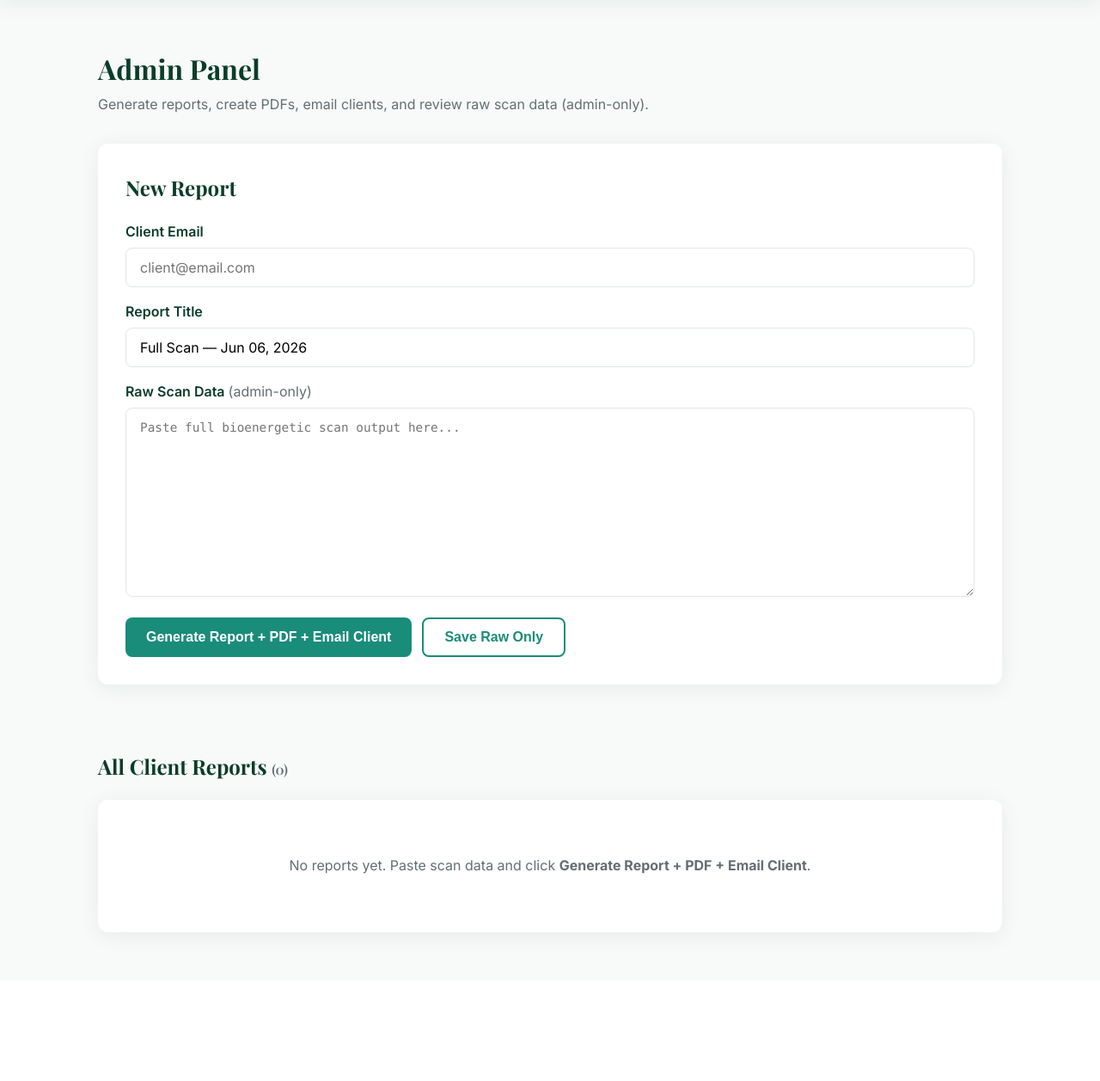
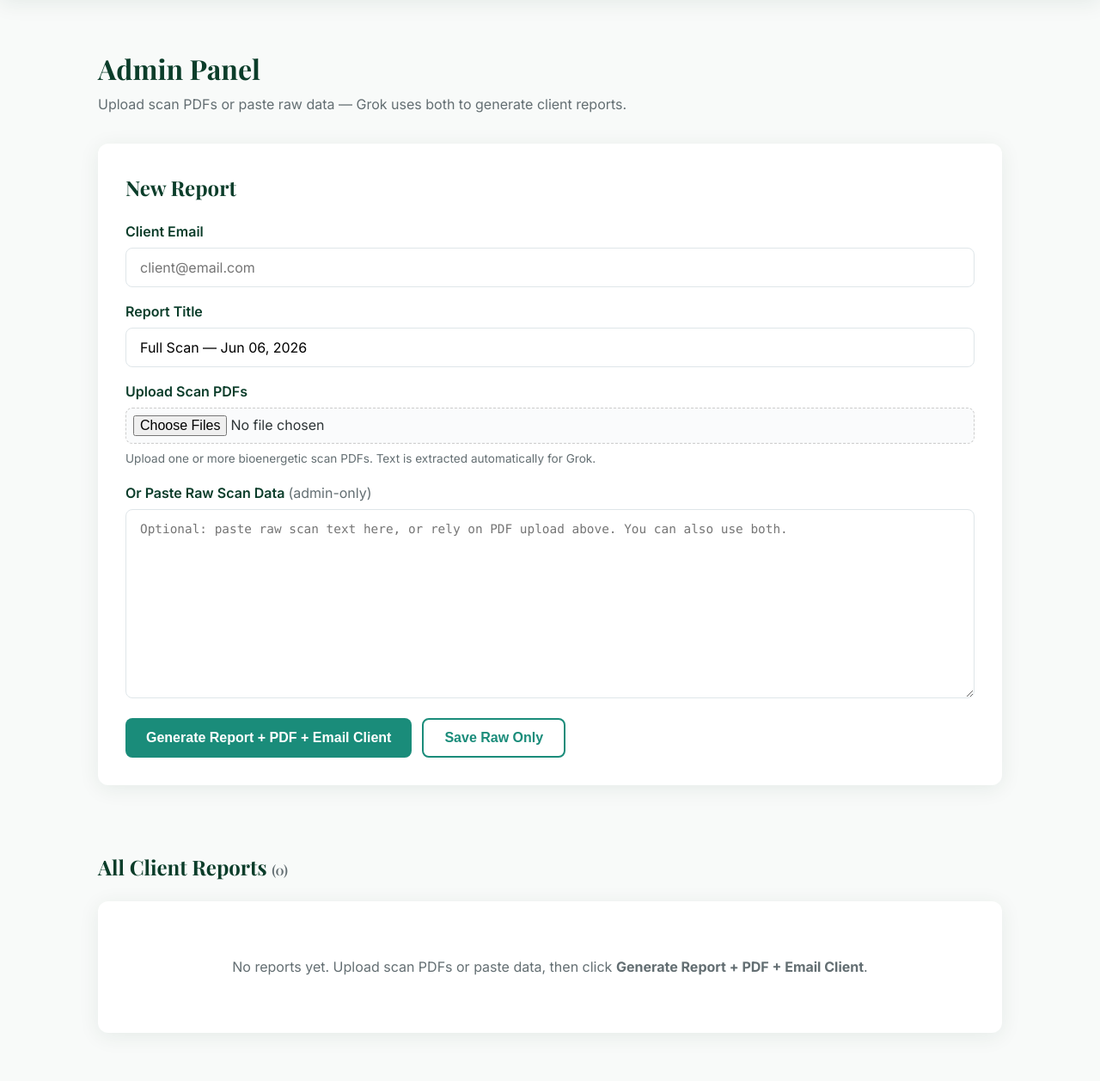
Before and after one commit to Michaelpeatross/root-cause-website, a Flask app: page /admin in a window 1280 px wide. Shown: the part 70-1327 px from the top of the page at 86% size. Before the commit the page ends 1164 px from the top, so only its background shows below. Run offline with Flask 3, Linux system fonts and the light colour scheme; a user stored in the database is signed in.

Commit message:
Allow admin to upload scan PDFs for Grok report generation
- Admin form accepts multiple scan PDF uploads alongside pasted text
- PDF text extracted and merged into raw scan data for Grok and report parser
- Scan PDFs stored and linked to reports (admin-only download)

```diff
--- a/app.py
+++ b/app.py
@@ -10,7 +10,10 @@ from datetime import datetime
 from report_generator import generate_report_html, generate_report_text
 from pdf_service import save_report_pdf, pdf_to_bytes
 from email_service import send_report_email
-from document_service import save_upload, extract_text, combined_document_text
+from document_service import (
+    save_upload, extract_text, combined_document_text,
+    process_scan_pdf_uploads, merge_scan_sources,
+)
 from health_advisor import get_health_recommendations
 
 app = Flask(__name__)
@@ -22,9 +25,11 @@ instance_dir = os.path.join(basedir, 'instance')
 uploads_dir = os.path.join(basedir, 'uploads')
 reports_dir = os.path.join(uploads_dir, 'reports')
 documents_dir = os.path.join(uploads_dir, 'documents')
+scan_pdfs_dir = os.path.join(uploads_dir, 'scan_pdfs')
 os.makedirs(instance_dir, exist_ok=True)
 os.makedirs(reports_dir, exist_ok=True)
 os.makedirs(documents_dir, exist_ok=True)
+os.makedirs(scan_pdfs_dir, exist_ok=True)
 
 app.config['SQLALCHEMY_DATABASE_URI'] = f'sqlite:///{os.path.join(instance_dir, "rootcause.db")}'
 app.config['SQLALCHEMY_TRACK_MODIFICATIONS'] = False
@@ -60,6 +65,17 @@ class ClientDocument(db.Model):
     original_name = db.Column(db.String(200))
     extracted_text = db.Column(db.Text)
     uploaded_at = db.Column(db.String(50))
+
+
+class ReportScanPdf(db.Model):
+    id = db.Column(db.Integer, primary_key=True)
+    report_id = db.Column(db.Integer, db.ForeignKey('report.id'), nullable=False)
+    stored_filename = db.Column(db.String(200), nullable=False)
+    original_name = db.Column(db.String(200))
+    extracted_text = db.Column(db.Text)
+    uploaded_at = db.Column(db.String(50))
+
+    report = db.relationship('Report', backref=db.backref('scan_pdfs', lazy=True))
 
 
 def ensure_admin_user():
@@ -117,7 +133,7 @@ def migrate_schema():
                         conn.execute(text(f'ALTER TABLE report ADD COLUMN {col} {col_type}'))
                         conn.commit()
 
-    if 'client_document' not in tables:
+    if 'client_document' not in tables or 'report_scan_pdf' not in tables:
         db.create_all()
 
 
@@ -150,6 +166,19 @@ def _client_display_name(email):
     return email.split('@')[0]
 
 
+def _attach_scan_pdfs_to_report(report, pdf_results):
+    """Link uploaded scan PDFs to a report record."""
+    for pdf in pdf_results:
+        entry = ReportScanPdf(
+            report_id=report.id,
+            stored_filename=pdf['stored_filename'],
+            original_name=pdf['original_name'],
+            extracted_text=pdf['extracted_text'],
+            uploaded_at=datetime.now().strftime('%Y-%m-%d %H:%M'),
+        )
+        db.session.add(entry)
+
+
 def _build_full_report(email, title, raw_data):
     """Generate HTML report with AI recommendations, PDF, and email."""
     docs = _get_client_documents(email)
@@ -162,6 +191,16 @@ def _build_full_report(email, title, raw_data):
     html_report = generate_report_html(email, title, raw_data, ai_html)
     plain_text = generate_report_text(email, title, raw_data, ai_html)
     return html_report, plain_text, ai_html
+
+
+def _process_admin_scan_input(pasted_text):
+    """Handle pasted text plus any uploaded scan PDFs from the admin form."""
+    pdf_results = process_scan_pdf_uploads(
+        request.files.getlist('scan_pdfs'),
+        scan_pdfs_dir,
+    )
+    combined = merge_scan_sources(pasted_text, pdf_results)
+    return combined, pdf_results
 
 
 def _save_pdf_for_report(report, html_report):
@@ -326,6 +365,19 @@ def download_report_pdf(report_id):
     )
 
 
+@app.route('/admin/scan-pdf/<int:scan_id>')
+def download_scan_pdf(scan_id):
+    if not session.get('is_admin'):
+        abort(403)
+    scan = ReportScanPdf.query.get_or_404(scan_id)
+    return send_from_directory(
+        scan_pdfs_dir,
+        scan.stored_filename,
+        as_attachment=True,
+        download_name=scan.original_name,
+    )
+
+
 @app.route('/documents/<int:doc_id>')
 def download_document(doc_id):
     if not session.get('user_id'):
@@ -382,44 +434,75 @@ def admin():
 
         elif not email:
             flash('Client email is required.', 'error')
-        elif action == 'generate':
-            if not raw_data.strip():
-                flash('Paste raw scan data before generating a report.', 'error')
-            else:
-                html_report, plain_text, ai_html = _build_full_report(email, title, raw_data)
-                report = Report(
-                    user_email=email,
-                    title=title,
-                    raw_data=raw_data,
-                    generated_report=html_report,
-                    plain_text=plain_text,
-                    ai_recommendations=ai_html,
-                    date=datetime.now().strftime('%Y-%m-%d %H:%M'),
-                )
-                db.session.add(report)
-                db.session.commit()
+        else:
+            try:
+                combined_raw, pdf_results = _process_admin_scan_input(raw_data)
+            except ValueError as exc:
+                flash(str(exc), 'error')
+                combined_raw, pdf_results = '', []
 
-                pdf_ok = _save_pdf_for_report(report, html_report)
-                email_ok, email_msg = _email_report_to_client(report, html_report, plain_text)
-                db.session.commit()
+            if action == 'generate':
+                if not combined_raw.strip():
+                    flash('Paste raw scan data or upload at least one scan PDF.', 'error')
+                else:
+                    html_report, plain_text, ai_html = _build_full_report(
+                        email, title, combined_raw
+                    )
+                    report = Report(
+                        user_email=email,
+                        title=title,
+                        raw_data=combined_raw,
+                        generated_report=html_report,
+                        plain_text=plain_text,
+                        ai_recommendations=ai_html,
+                        date=datetime.now().strftime('%Y-%m-%d %H:%M'),
+                    )
+                    db.session.add(report)
+                    db.session.commit()
 
-                latest_report = report
-                if pdf_ok and email_ok:
-                    flash(f'Report saved to client portal, PDF created, and emailed to {email}.', 'success')
-                elif pdf_ok:
-                    flash(f'Report saved and PDF created. {email_msg}', 'error')
+                    if pdf_results:
+                        _attach_scan_pdfs_to_report(report, pdf_results)
+                        db.session.commit()
+
+                    pdf_ok = _save_pdf_for_report(report, html_report)
+                    email_ok, email_msg = _email_report_to_client(
+                        report, html_report, plain_text
+                    )
+                    db.session.commit()
+
+                    latest_report = report
+                    pdf_note = (
+                        f' ({len(pdf_results)} scan PDF{"s" if len(pdf_results) != 1 else ""} processed)'
+                        if pdf_results else ''
+                    )
+                    if pdf_ok and email_ok:
+                        flash(
+                            f'Report saved to client portal, PDF created, and emailed to {email}.{pdf_note}',
+                            'success',
+                        )
+                    elif pdf_ok:
+                        flash(f'Report saved and PDF created. {email_msg}{pdf_note}', 'error')
+                    else:
+                        flash(f'Report saved to portal. PDF/email issue: {email_msg}', 'error')
+            elif action == 'save':
+                if not combined_raw.strip():
+                    flash('Paste raw scan data or upload at least one scan PDF.', 'error')
                 else:
-                    flash(f'Report saved to portal. PDF/email issue: {email_msg}', 'error')
-        else:
-            report = Report(
-                user_email=email,
-                title=title,
-                raw_data=raw_data,
-                date=datetime.now().strftime('%Y-%m-%d %H:%M'),
-            )
-            db.session.add(report)
-            db.session.commit()
-            flash('Raw scan data saved to client record (admin-only visibility).', 'success')
+                    report = Report(
+                        user_email=email,
+                        title=title,
+                        raw_data=combined_raw,
+                        date=datetime.now().strftime('%Y-%m-%d %H:%M'),
+                    )
+                    db.session.add(report)
+                    db.session.commit()
+                    if pdf_results:
+                        _attach_scan_pdfs_to_report(report, pdf_results)
+                        db.session.commit()
+                    flash(
+                        'Raw scan data saved to client record (admin-only visibility).',
+                        'success',
+                    )
 
     reports = Report.query.order_by(Report.id.desc()).all()
     now = datetime.now().strftime('%b %d, %Y')
--- a/templates/admin.html
+++ b/templates/admin.html
@@ -4,13 +4,13 @@
 {% block content %}
 <div class="container">
     <h1 style="font-family:'Playfair Display',serif; color:var(--green-dark); margin-bottom:0.25rem;">Admin Panel</h1>
-    <p style="color:var(--text-muted); margin-top:0;">Generate reports, create PDFs, email clients, and review raw scan data (admin-only).</p>
+    <p style="color:var(--text-muted); margin-top:0;">Upload scan PDFs or paste raw data — Grok uses both to generate client reports.</p>
 
     <div class="admin-grid {% if reports %}has-reports{% endif %}" style="margin-top:2rem;">
         <div class="admin-form-panel">
             <div class="card">
                 <h2>New Report</h2>
-                <form method="POST" id="report-form">
+                <form method="POST" id="report-form" enctype="multipart/form-data">
                     <div class="form-group">
                         <label for="email">Client Email</label>
                         <input type="email" id="email" name="email" placeholder="client@email.com" required>
@@ -20,8 +20,15 @@
                         <input type="text" id="title" name="title" value="Full Scan — {{ now }}" required>
                     </div>
                     <div class="form-group">
-                        <label for="raw_data">Raw Scan Data <span style="font-weight:400; color:var(--text-muted);">(admin-only)</span></label>
-                        <textarea id="raw_data" name="raw_data" placeholder="Paste full bioenergetic scan output here..."></textarea>
+                        <label for="scan_pdfs">Upload Scan PDFs</label>
+                        <input type="file" id="scan_pdfs" name="scan_pdfs" accept=".pdf" multiple>
+                        <p style="font-size:0.85rem; color:var(--text-muted); margin:0.4rem 0 0;">
+                            Upload one or more bioenergetic scan PDFs. Text is extracted automatically for Grok.
+                        </p>
+                    </div>
+                    <div class="form-group">
+                        <label for="raw_data">Or Paste Raw Scan Data <span style="font-weight:400; color:var(--text-muted);">(admin-only)</span></label>
+                        <textarea id="raw_data" name="raw_data" placeholder="Optional: paste raw scan text here, or rely on PDF upload above. You can also use both."></textarea>
                     </div>
                     <div class="btn-group">
                         <button type="submit" name="action" value="generate" class="btn btn-primary">
@@ -44,6 +51,7 @@
                         <span style="color:var(--text-muted); font-size:0.9rem;">{{ latest_report.user_email }} · {{ latest_report.date }}</span>
                         {% if latest_report.pdf_filename %}<span style="color:var(--green); font-size:0.85rem;"> · PDF saved</span>{% endif %}
                         {% if latest_report.email_sent %}<span style="color:var(--green); font-size:0.85rem;"> · Emailed</span>{% endif %}
+                        {% if latest_report.scan_pdfs %}<span style="color:var(--green); font-size:0.85rem;"> · {{ latest_report.scan_pdfs|length }} scan PDF(s)</span>{% endif %}
                     </div>
                     {% if latest_report.pdf_filename %}
                     <a href="{{ url_for('download_report_pdf', report_id=latest_report.id) }}" class="btn btn-outline" style="padding:0.4rem 0.8rem; font-size:0.85rem;">Download PDF</a>
@@ -52,6 +60,19 @@
                 <div class="report-card-body card" style="margin:0; box-shadow:none; border-radius:0 0 12px 12px;">
                     {{ latest_report.generated_report|safe }}
                 </div>
+                {% if latest_report.scan_pdfs %}
+                <details style="padding:1rem 1.5rem; background:#f0f9f6; border-top:1px solid #dceee8;">
+                    <summary style="cursor:pointer; font-weight:600; color:var(--green-dark);">📎 Uploaded Scan PDFs (Admin Only)</summary>
+                    <ul style="list-style:none; padding:0; margin-top:0.75rem;">
+                        {% for s in latest_report.scan_pdfs %}
+                        <li style="padding:0.4rem 0;">
+                            <a href="{{ url_for('download_scan_pdf', scan_id=s.id) }}">{{ s.original_name }}</a>
+                            <span style="color:var(--text-muted); font-size:0.85rem;"> — {{ s.uploaded_at }}</span>
+                        </li>
+                        {% endfor %}
+                    </ul>
+                </details>
+                {% endif %}
                 {% if latest_report.raw_data %}
                 <details class="raw-data-admin" style="padding:1rem 1.5rem; background:#fff8e6; border-top:1px solid #f0e0b0;">
                     <summary style="cursor:pointer; font-weight:600; color:#856404;">🔒 Raw Scan Data (Admin Only)</summary>
@@ -76,6 +97,7 @@
                                 <span style="color:var(--text-muted); font-size:0.9rem;">{{ r.user_email }} · {{ r.date }}</span>
                                 {% if r.pdf_filename %}<span style="font-size:0.8rem; color:var(--green);">PDF</span>{% endif %}
                                 {% if r.email_sent %}<span style="font-size:0.8rem; color:var(--green);">Emailed</span>{% endif %}
+                                {% if r.scan_pdfs %}<span style="font-size:0.8rem; color:var(--green);">{{ r.scan_pdfs|length }} scan PDF(s)</span>{% endif %}
                             </div>
                             <div style="display:flex; gap:0.4rem; flex-wrap:wrap;">
                                 {% if r.generated_report and r.raw_data %}
@@ -95,6 +117,18 @@
                             {{ r.generated_report|safe }}
                         </div>
                         {% endif %}
+                        {% if r.scan_pdfs %}
+                        <details style="padding:1rem 1.5rem; background:#f0f9f6; border-top:1px solid #dceee8;">
+                            <summary style="cursor:pointer; font-weight:600; color:var(--green-dark);">📎 Uploaded Scan PDFs (Admin Only)</summary>
+                            <ul style="list-style:none; padding:0; margin-top:0.75rem;">
+                                {% for s in r.scan_pdfs %}
+                                <li style="padding:0.4rem 0;">
+                                    <a href="{{ url_for('download_scan_pdf', scan_id=s.id) }}">{{ s.original_name }}</a>
+                                </li>
+                                {% endfor %}
+                            </ul>
+                        </details>
+                        {% endif %}
                         {% if r.raw_data %}
                         <details class="raw-data-admin" style="padding:1rem 1.5rem; background:#fff8e6; border-top:1px solid #f0e0b0;">
                             <summary style="cursor:pointer; font-weight:600; color:#856404;">🔒 Raw Scan Data (Admin Only)</summary>
@@ -108,7 +142,7 @@
                 {% endfor %}
             {% else %}
                 <div class="card empty-state">
-                    <p>No reports yet. Paste scan data and click <strong>Generate Report + PDF + Email Client</strong>.</p>
+                    <p>No reports yet. Upload scan PDFs or paste data, then click <strong>Generate Report + PDF + Email Client</strong>.</p>
                 </div>
             {% endif %}
         </div>
```
Also changed, not shown: document_service.py (+47 -0 lines), health_advisor.py (+5 -4 lines).
